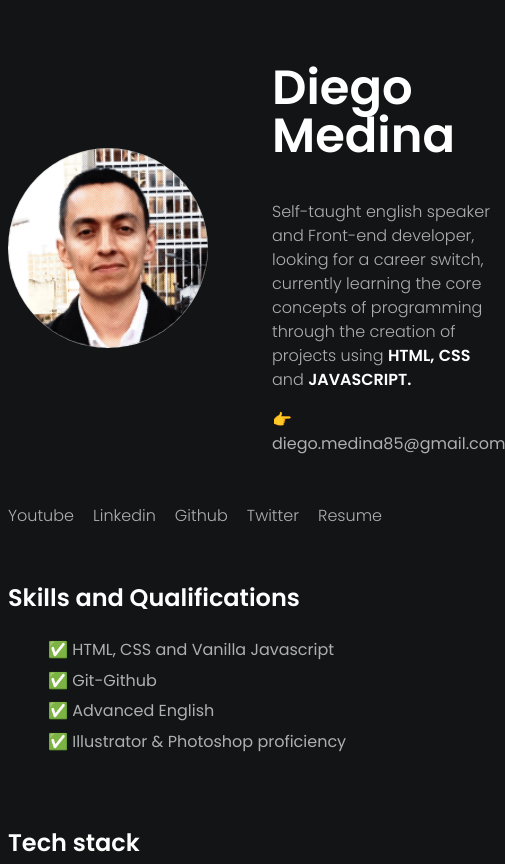
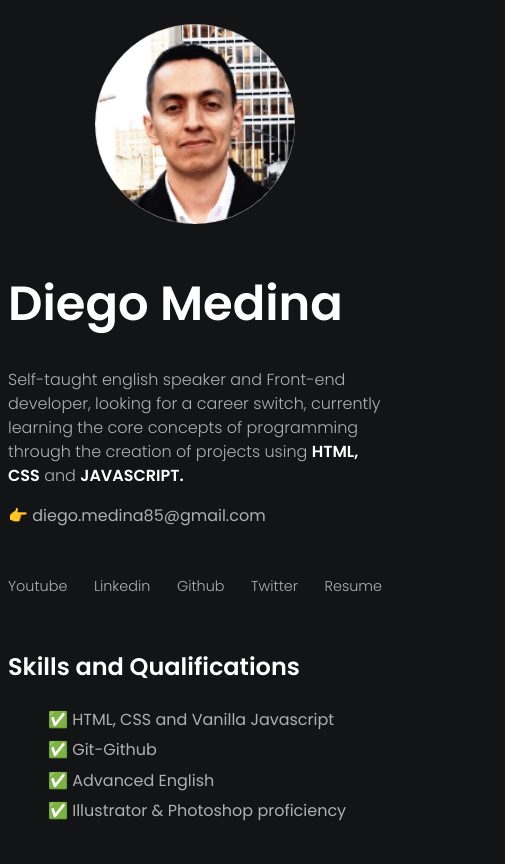
Before and after one commit to dmg85/diego_medina.github.io, a plain HTML site: page index.html in a window 390 px wide. Shown: the top 864 px of the page, 505 px wide, since content can reach past the window. Drawn offline with Linux system fonts and the light colour scheme.

Commit message:
Resume project version1 completed

```diff
--- a/index.html
+++ b/index.html
@@ -71,7 +71,7 @@
             <h2>Projects & Accomplishments</h2>
 
             <div class="card--project">
-                <a href="project1.com"><span>🏆 </span>Build an QR Code App</a></div>
+                <a href="project1.html"><span>🏆 </span>Build an QR Code App</a></div>
 
             <div class="card--project">
                 <a href="project1.html"><span>🏆 </span>Redesign a gym website</a></div>
--- a/styles/main.css
+++ b/styles/main.css
@@ -2,14 +2,14 @@
 
 :root{
     --mainTextColor-light: #000;
-    --secondaryTextColor-light: (51 51 51);
+    --secondaryTextColor-light: rgb(51 51 51);
     --mainLinkColor-light: #0da2b8;
-    --mainBorderColor-light: (218, 218, 218);
+    --mainBorderColor-light: rgb(218, 218, 218);
     --mainBgColor-light: rgb(249, 250, 251);
 
     --mainTextColor-dark: #fff;
     --secondaryTextColor-dark: #adb0b1;
-    --mainLinkColor-dark: #adb0b1;
+    --mainLinkColor-dark: rgb(30, 190, 214);
     --mainBorderColor-dark: #2b3031;
     --mainBgColor-dark: #131415;
 
@@ -90,8 +90,10 @@ li{
 }
 
 #socials--list a{
-    font-size: 1em;
+    font-weight: 300;
     color: var(--secondaryTextColor);
+    font-size: 0.9em;
+    transition: 0.3s;
 }
 
 #socials--list a:hover{
@@ -143,7 +145,23 @@ li{
 }
 
 @media(max-width:600px) {
-    #wrapper-hero{
+    #wrapper--hero{
         flex-direction: column;
+        gap: 1em;
+    }
+
+    #profile-pic {
+        width: 200px;
+        height: 200px;
+    }
+
+    .section--page{
+        padding-top: 1em;
+        padding-bottom: 1em;
+    }
+
+    .card--work-history{
+        border-left: none;
+        padding-left: 0;
     }
 }
```
